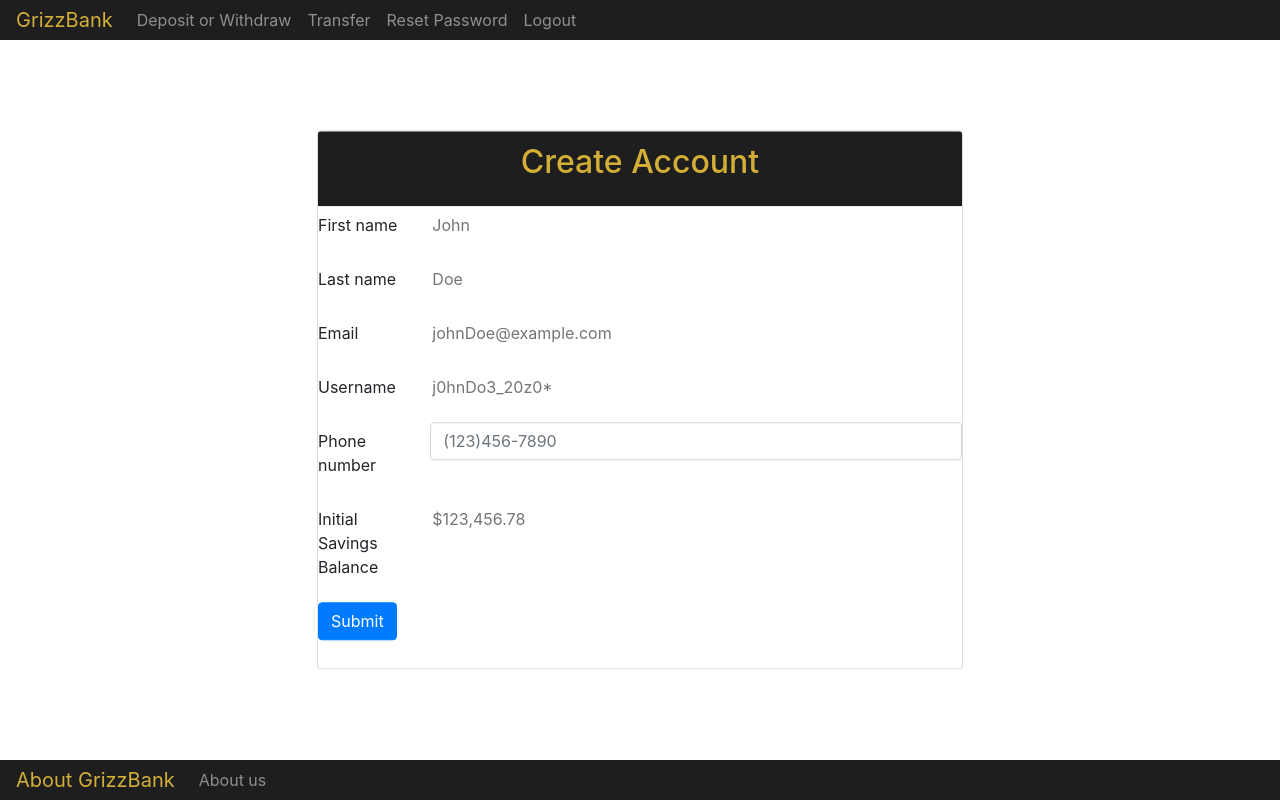
After one commit to arkomeshak/GrizzBank, a Django app: page /grizz_bank/create_account/ in a window 1280 px wide. The commit adds this page. Run offline with Django 3.2, Linux system fonts and the light colour scheme; some libraries are stand-ins or nearby versions.

Commit message:
Changed vert horzontal center top value from 30% to 50% Created create_account template Changed the url from create/ to create_account/ in url Added render to views

```diff
--- a/Course_Project/grizz_bank/static/grizz_bank/main.css
+++ b/Course_Project/grizz_bank/static/grizz_bank/main.css
@@ -35,7 +35,7 @@ div.vertical-horizontal-center {
     min-width: 50%;
     margin: 0;
     position: absolute;
-    top: 30%;
+    top: 50%;
     left: 50%;
     j-ms-transform: translate(-50%, -50%);
     transform: translate(-50%, -50%);
--- /dev/null
+++ b/Course_Project/grizz_bank/templates/grizz_bank/create_account.html
@@ -0,0 +1,103 @@
+<!DOCTYPE html>
+<html lang="en">
+<head>
+    <meta charset="UTF-8">
+    <meta name="viewport" content="width=device-width, initial-scale=1, shrink-to-fit=no">
+    <title>GrizzBank: Create Account</title>
+    <!-- Support loading statics via django template engine -->
+    {% load static %}
+    <!-- Load bootstrap css stylesheet  -->
+    <link rel="stylesheet" href="https://maxcdn.bootstrapcdn.com/bootstrap/4.0.0/css/bootstrap.min.css"
+          integrity="sha384-Gn5384xqQ1aoWXA+058RXPxPg6fy4IWvTNh0E263XmFcJlSAwiGgFAW/dAiS6JXm" crossorigin="anonymous">
+    <!-- grizbank stylesheet to fill in gaps -->
+    <link href="{% static 'grizz_bank/main.css' %}" type="text/css" rel="stylesheet">
+</head>
+<body>
+    <div class="main">
+    <section class="header">
+        <nav class="navbar navbar-expand-md navbar-dark">
+            <a href="/grizz_bank/" class="navbar-brand">GrizzBank</a>
+            <div class="collapse navbar-collapse">
+                <ul class="navbar-nav">
+                    <li class="nav-item"><a class="nav-link" href="../withdraw_deposit">Deposit or Withdraw</a></li>
+                    <li class="nav-item"><a class="nav-link" href="./">Transfer</a></li>
+                    <li class="nav-item"><a class="nav-link" href="../reset_password">Reset Password</a></li>
+                    <li class="nav-item"><a class="nav-link">Logout</a></li>
+                </ul>
+            </div>
+        </nav>
+    </section>
+
+    <section class="content">
+    <div class="vertical-horizontal-center">
+        <form method="post" >
+             <div class="row">
+                <div class="col card">
+                    <div class="card-body">
+                        <div class="card-header grizz-blk-bg grizz-gold-txt">
+                            <h2 class="text-center card-title">Create Account</h2>
+                        </div>
+                        <form>
+                            <div class="form-group row">
+                                <label for="firstName" class="col-sm-2 col-form-label">First name</label>
+                                <div class="col-sm-10">
+                                    <input type="text" readonly class="form-control-plaintext" id="firstName" placeholder="John">
+                                </div>
+                            </div>
+                            <div class="form-group row">
+                                <label for="lastName" class="col-sm-2 col-form-label">Last name</label>
+                                <div class="col-sm-10">
+                                    <input type="text" class="form-control-plaintext" id="lastName" placeholder="Doe">
+                                </div>
+                            </div>
+                            <div class="form-group row">
+                                <label for="email" class="col-sm-2 col-form-label">Email</label>
+                                <div class="col-sm-10">
+                                    <input type="text" class="form-control-plaintext" id="email" placeholder="johnDoe@example.com">
+                                </div>
+                            </div>
+                            <div class="form-group row">
+                                <label for="username" class="col-sm-2 col-form-label">Username</label>
+                                <div class="col-sm-10">
+                                    <input type="text" class="form-control-plaintext" id="username" placeholder="j0hnDo3_20z0*">
+                                </div>
+                            </div>
+                            <div class="form-group row">
+                                <label for="phoneNumber" class="col-sm-2 col-form-label">Phone number</label>
+                                <div class="col-sm-10">
+                                    <input type="tel" class="form-control" id="phoneNumber" placeholder="(123)456-7890">
+                                </div>
+                            </div>
+                            <div class="form-group row">
+                                <label for="initialSavingsBalance" class="col-sm-2 col-form-label">Initial Savings Balance</label>
+                                <div class="col-sm-10">
+                                    <input type="number" class="form-control-plaintext" id="initialSavingsBalance" placeholder="$123,456.78">
+                                </div>
+                            </div>
+                            <div class="horizontal-center">
+                                <button type="submit" class="btn btn-primary mb-2">Submit</button>
+                            </div>
+                        </form>
+                    </div>
+                </div>
+             </div>
+        </form>
+    </div>
+<!--        <div class = "container"
+            background-image:url()
+        </div>
+-->    </section>
+
+    <footer class="footer">
+        <nav class="navbar navbar-expand-sm navbar-dark">
+            <a href="#" class="navbar-brand">About GrizzBank</a>
+            <div class="collapse navbar-collapse">
+                <ul class="navbar-nav">
+                    <li class="nav-item"><a class="nav-link" href="#">About us</a></li>
+                </ul>
+            </div>
+        </nav>
+    </footer>
+    </div>
+</body>
+</html>
--- a/Course_Project/grizz_bank/urls.py
+++ b/Course_Project/grizz_bank/urls.py
@@ -5,7 +5,7 @@ urlpatterns = [
     path("", index, name="index"),
     path("transfer/", transfer, name="transfer"),
     path("login/", login, name="login"),
-    path("create/", create_account, name="create_account"),
+    path("create_account/", create_account, name="create_account"),
     path("withdraw_deposit/", withdraw_deposit, name="withdraw_deposit"),
     path("reset_password/", reset_password, name="reset_password")
 ]
--- a/Course_Project/grizz_bank/views.py
+++ b/Course_Project/grizz_bank/views.py
@@ -4,13 +4,14 @@ from django.http import HttpResponse
 # Create your views here.
 
 
-def index(request): #recieve a request return a response #
+def index(request):
     context = {}
     return render(request, "grizz_bank/index.html", context)
 
 
 def create_account(request):
-    pass
+    context = {}
+    return render(request, "grizz_bank/create_account.html", context)
 
 
 def reset_password(request):
```
